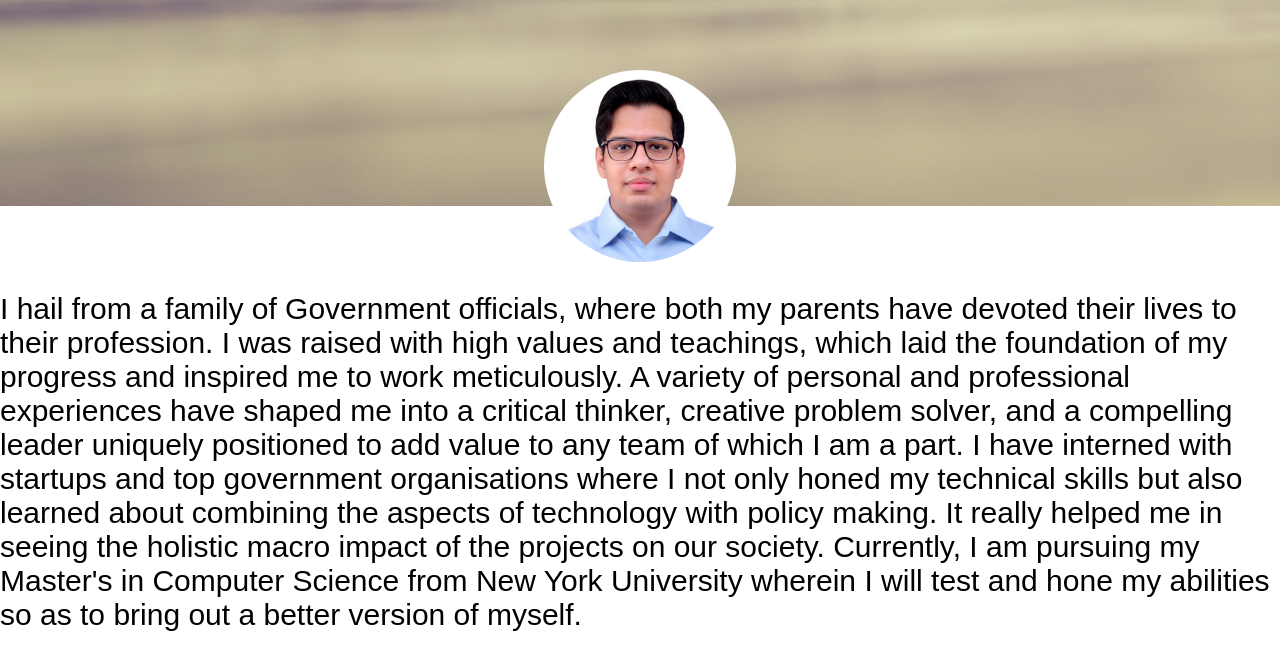
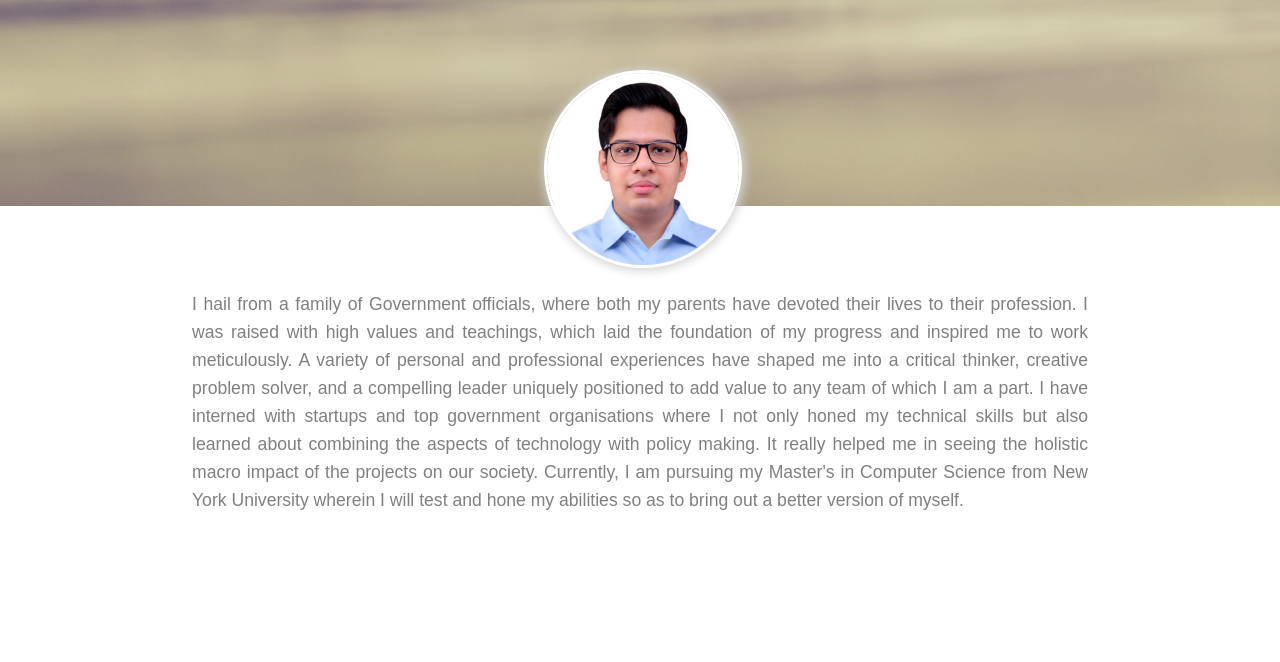
Before and after one commit to vikrambadhan/My-Resume, a plain HTML site: page index.html in a window 1280 px wide. Shown: the part 333-995 px from the top of the page. After the commit the page ends 874 px from the top, so only its background shows below. Drawn offline with Linux system fonts and the light colour scheme.

Commit message:
Converting the resume code to flex

```diff
--- a/index.html
+++ b/index.html
@@ -36,8 +36,6 @@
                 <li>
                     <a href="#contact">Contact</a>
                 </li>
-
-
             </ul>
         </nav>
 
@@ -73,7 +71,7 @@
                     </li>
                 </ul>
 
-                </dv>
+                </div>
 
             </div>
 
@@ -84,9 +82,17 @@
             <div id="my-image">
                 <img src="image/my_image.jpg">
             </div>
-            <p>  I hail from a family of Government officials, where both my parents have devoted their lives to their profession. I was raised with high values and teachings, which laid the foundation of my progress and inspired me to work meticulously. A variety of personal and professional experiences have shaped me into a critical thinker, creative problem solver, and a compelling leader uniquely positioned to add value to any team of which I am a part. I have interned with startups and top government organisations where I not only honed my technical skills but also learned about combining the aspects of technology with policy making. It really helped me in seeing the holistic macro impact of the projects on our society. Currently, I am pursuing my Master's in Computer Science from New York University wherein I will test and hone my abilities so as to bring out a better version of myself. </p>
+            <div id="about-para">
+
+                <p>
+                    I hail from a family of Government officials, where both my parents have devoted their lives to their profession. I was raised with high values and teachings, which laid the foundation of my progress and inspired me to work meticulously. A variety of personal and professional experiences have shaped me into a critical thinker, creative problem solver, and a compelling leader uniquely positioned to add value to any team of which I am a part. I have interned with startups and top government organisations where I not only honed my technical skills but also learned about combining the aspects of technology with policy making. It really helped me in seeing the holistic macro impact of the projects on our society. Currently, I am pursuing my Master's in Computer Science from New York University wherein I will test and hone my abilities so as to bring out a better version of myself.
+
+            </div>
+
 
         </section>
+
+
 
         <section id="skills">
 
--- a/style.css
+++ b/style.css
@@ -1,4 +1,4 @@
-body{
+body {
     margin: 0px;
     font-family: sans-serif;
     font-size: 30px;
@@ -6,7 +6,7 @@ body{
 
 /* Body Header */
 
-#body-header{
+#body-header {
     height: 65vh;
     opacity: 0.8;
     background-image: url(image/macbook_mouse.jpg);
@@ -18,13 +18,13 @@ body{
 
 /* Horizontal Lists */
 
-.horizontal-list{
+.horizontal-list {
     list-style: none;
     padding-left: 0px;
     margin: 0px;
 }
 
-.horizontal-list li{
+.horizontal-list li {
     display: inline-block;
     margin: 0px 8px 8px 0px;
     font-weight: 100;
@@ -32,31 +32,31 @@ body{
 }
 
 
-.horizontal-list li a{
+.horizontal-list li a {
     color: white;
     text-decoration: none;
 }
 
-.nav-menu li a{
+.nav-menu li a {
     transition: color 0.5s, border-bottom 4s;
 }
 
-.nav-menu li a:hover{
+.nav-menu li a:hover {
     color: lightgrey;
     border-bottom: 1px solid black;
 }
 
-.text-center{
+.text-center {
     text-align: center;
 }
 
 /* Name and Social Icons*/
 
-#name-social-container{
+#name-social-container {
     margin-top: 20vh;
 }
 
-#my-name{
+#my-name {
     font-size: 3rem;
     letter-spacing: 0.1rem;
     color: white;
@@ -65,7 +65,7 @@ body{
 }
 
 
-.social-icons li a i{
+.social-icons li a i {
     /*color: red;*/
     padding: 10px;
     font-size: 1rem;
@@ -73,28 +73,67 @@ body{
 }
 
 
-.social-icons li a i:hover{
+.social-icons li a i:hover {
     box-shadow: 0px 0px 6px 4px rgba(230, 196, 196, 0.3);
+}
+
+/*Section Classes*/
+
+section {
+    width: 100%;
+    /*height: 75vh;*/
+    display: flex;
+    flex-direction: column;
+    align-items: center;
+}
+
+
+section:nth-child(2n) {
+    background-color: #9e9b9b29;
+}
+
+section:nth-child(2n + 1) {
+    background-color: white;
 }
 
 /*About Section*/
 
-#about{
+#about {
     height: auto;
     width: 100%;
     position: relative;
 }
 
-#my-image{
+#my-image {
     height: 12rem;
     width: 12rem;
     margin: auto;
     margin-top: -17vh;
 }
 
-#my-image img{
+#my-image img {
     height: 100%;
     width: 100%;
     border-radius: 50%;
+    border: 3px solid white;
+    box-shadow: 1px 1px 10px 2px lightgrey;
+}
+
+#about-para {
+    padding: 10px;
+    width: 70%;
+    height: 100%;
+    margin: auto;
+    font-family: Arial, Helvetica, sans-serif;
+    text-align: justify;
+    color: grey;
+    line-height: 28px;
+    font-weight: 100;
+    font-size: 1.1rem;
+}
+
+.text-highlight {
+    color: #2857a4;
+    font-weight: 600;
 
 }
```
